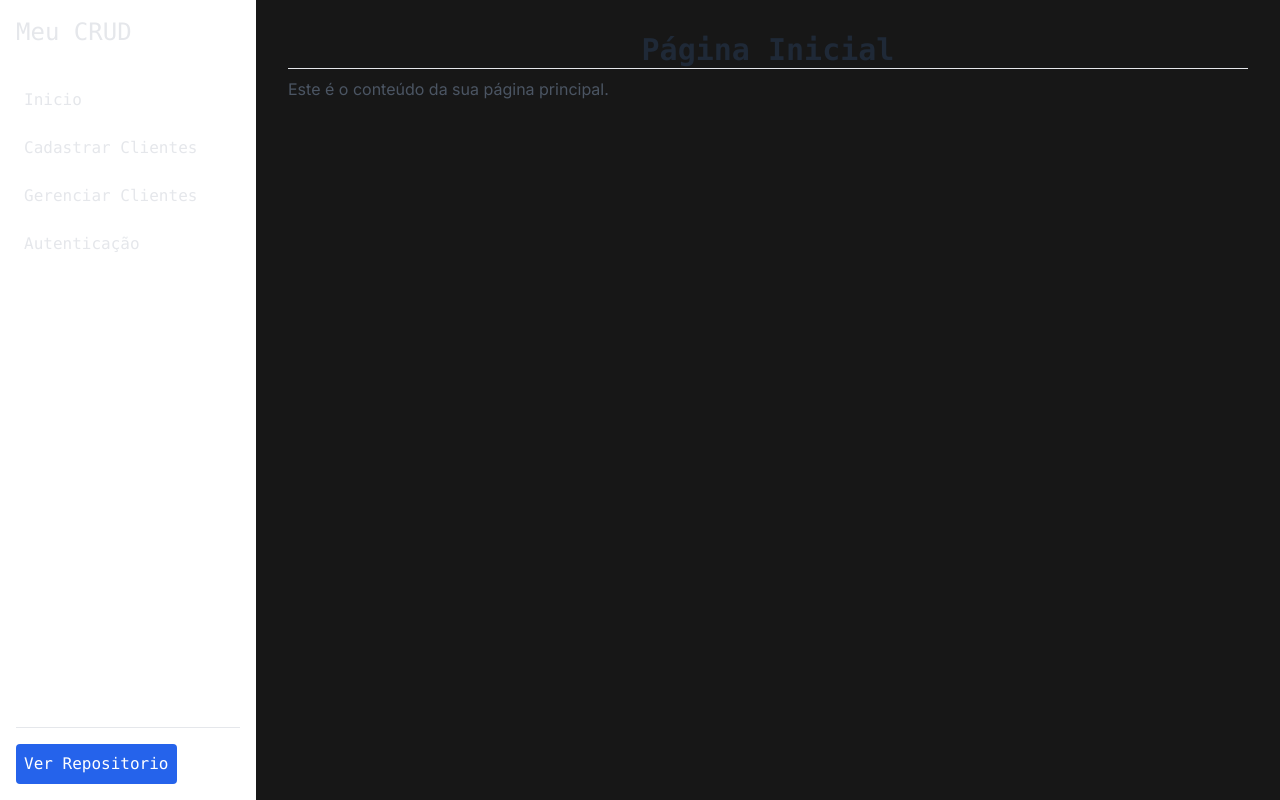
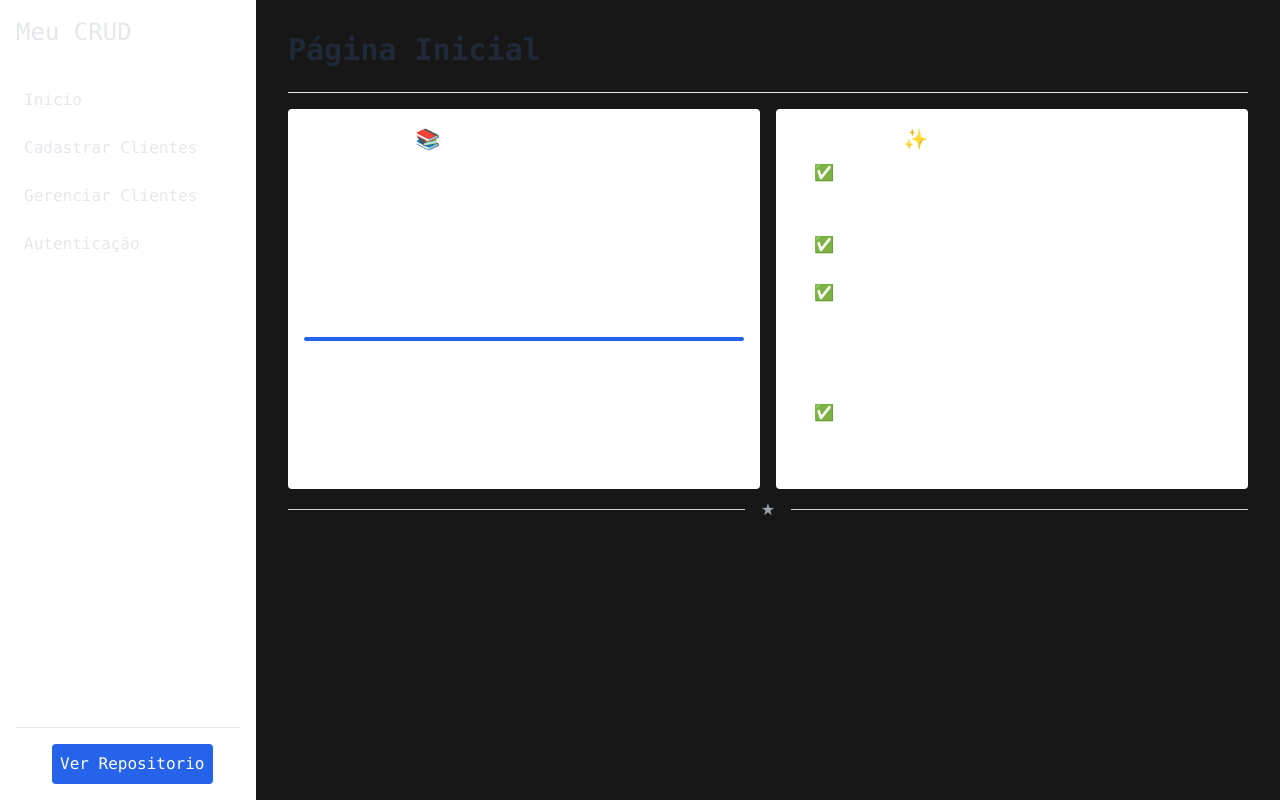
Before and after one commit to Jeancaetano12/Primeiro-Crud, a Next.js app: page / in a window 1280 px wide. Built offline with nearby package versions, Linux system fonts and the light colour scheme; no server answers.

Commit message:
FEAT & DOC :{Atualizar README, melhorar mensagens de autenticação e refatorar layout da página inicia e cadastrar clientes}

```diff
--- a/src/app/autenticacao/page.tsx
+++ b/src/app/autenticacao/page.tsx
@@ -47,7 +47,7 @@ export default function PaginaDeAutenticacao() {
                         Recurso Desativado
                     </h1>
                     <p className="mt-2 text-sm text-center text-gray-600 dark:text-gray-400">
-                        Pagina em construção.
+                        Autenticação não é necessaria para nada no momento. Veja mais informações no repositório.
                     </p>
                 </div>
                 {/* Este é o componente mágico do Supabase */}
--- a/src/app/clientes/novo/page.tsx
+++ b/src/app/clientes/novo/page.tsx
@@ -63,7 +63,7 @@ export default function NovoClientePage() {
       </h1>
       <hr />
       <div className="flex flex-col items-center">
-        <form onSubmit={handleSubmit} className="mt-6 max-w-lg grid grid-cols-2 gap-4">
+        <form onSubmit={handleSubmit} className="mt-6 max-w-lg gap-4">
           <div className="space-y-4">
             <div>
               <label htmlFor="nome" className="block text-sm font-medium text-gray-700 dark:text-gray-300">
--- a/src/app/components/DashboardLayout.tsx
+++ b/src/app/components/DashboardLayout.tsx
@@ -68,8 +68,8 @@ export default function DashboardLayout({ children }: DashboardLayoutProps) {
         {/* 5. AQUI ESTÁ O FEEDBACK VISUAL */}
         <div className="border-t border-gray-200 dark:border-gray-700 pt-4">
           <button
-          onClick={() => window.open("https://github.com/Jeancaetano12", "_blank")}
-          className="block p-2 rounded text-center bg-blue-600 text-white hover:bg-blue-700">
+          onClick={() => window.open("https://github.com/Jeancaetano12/Primeiro-Crud", "_blank")}
+          className="block ml-9 p-2 rounded text-center bg-blue-600 text-white hover:bg-blue-700">
             Ver Repositorio
           </button>
         </div>
--- a/src/app/page.tsx
+++ b/src/app/page.tsx
@@ -20,13 +20,43 @@ export default function Home() {
     <main>
       {/* Aqui vamos construir nosso dashboard */}
       <DashboardLayout>
-        <h1 className="text-center text-3xl font-mono font-bold text-gray-800 dark:text-gray-200">
+        <h1 className="text-3xl mb-6 font-mono font-bold text-gray-800 dark:text-gray-200">
           Página Inicial
         </h1>
         <hr />
-        <p className="mt-2 text-gray-600 dark:text-gray-400">
-          Este é o conteúdo da sua página principal.
-        </p>
+        <div className="font-mono grid grid-cols-2 gap-4 mt-2 text-white dark:text-white">
+          <div className="bg-white dark:bg-gray-800 p-4 mt-2 rounded">
+            <h2 className="text-xl text-center font-bold mb-2">📚 Sobre o Projeto</h2>
+            Este é um projeto de back-end desenvolvido como parte do curso de Análise e Desenvolvimento de Sistemas.
+            A aplicação implementa um CRUD (Create, Read, Update, Delete) completo para gerenciar uma lista de
+            clientes, utilizando tecnologias modernas do ecossistema JavaScript/TypeScript.
+            <hr className="mt-2 mb-2 border-t-4 border-blue-600 dark:border-blue-400 rounded" />
+            O projeto foi construído do zero, passando por um intenso processo de depuração e refatoração para
+            garantir uma base de código estável, segura e alinhada com as melhores práticas de desenvolvimento web
+            atuais.
+          </div>
+          <div className="bg-white dark:bg-gray-800 p-4 mt-2 rounded">
+            <h2 className="text-xl text-center font-bold mb-2">✨ Funcionalidades</h2>
+            <ul className="list-disc list-inside">
+              <li>✅ Listagem de Clientes (Read): Visualização em tempo real de todos os clientes cadastrados no banco de dados.</li>
+              <li>✅ Criação de Clientes (Create): Formulário dedicado para adicionar novos clientes.</li>
+              <li>✅ Atualização de Clientes (Update): Edição dos dados de um cliente existente através de uma janela modal, proporcionando uma experiência de usuário fluida sem a necessidade de navegar para outra página.</li>
+              <li>✅ Exclusão de Clientes (Delete): Remoção de clientes do sistema de forma simples e rápida.</li>
+            </ul>
+          </div>
+        </div>
+        {/* Divisoria bonintinha */}
+        <div className="flex items-center mt-2 mb-2">
+          <hr className="flex-grow border-t border-gray-300 dark:border-gray-700" />
+          <span className="mx-4 text-gray-400 dark:text-gray-500">★</span>
+          <hr className="flex-grow border-t border-gray-300 dark:border-gray-700" />
+        </div>
+        {/*
+        <div className="font-mono gap-4 mt-2 text-white dark:text-white">
+          <div className="bg-white dark:bg-gray-800 p-4 mt-2 rounded">
+
+          </div>
+        </div>*/}
       </DashboardLayout>
     </main>
   );
```
Also changed, not shown: 1 other file (tests, documents, lock files or other folders).
